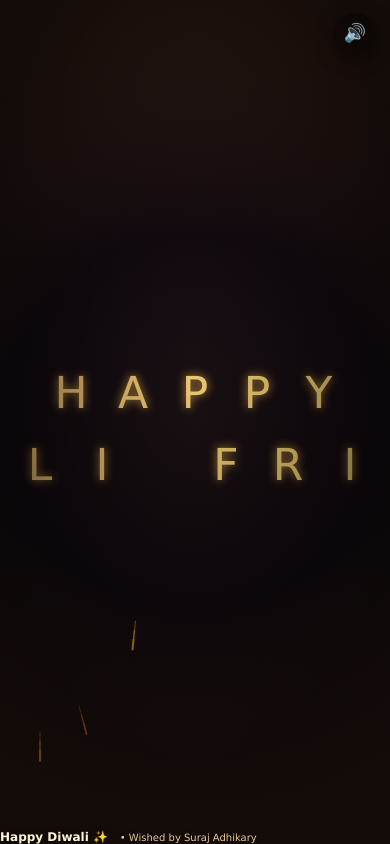
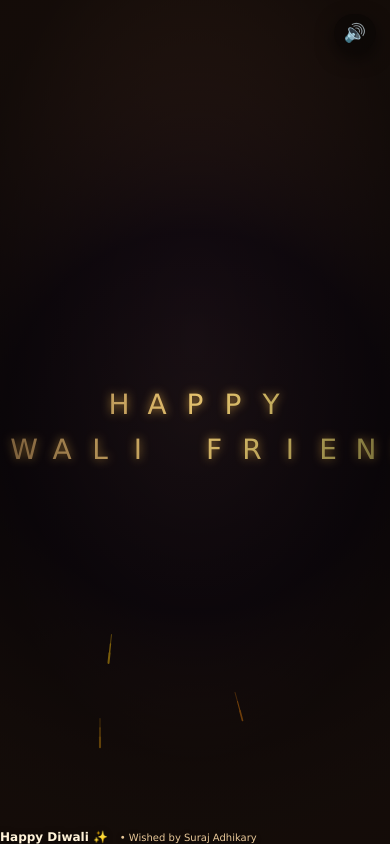
Before and after one commit to codewithsuraj33-sketch/HAPPY-DIWALI-FRIENDS, a plain HTML site: page index.html in a window 390 px wide. Drawn offline with Linux system fonts and the light colour scheme.

Commit message:
second commit

```diff
--- a/script.js
+++ b/script.js
@@ -187,6 +187,17 @@
     ctx.setTransform(1,0,0,1,0,0);
     ctx.scale(DPR, DPR);
     w = cssW; h = cssH; hw = w/2; hh = h/2;
+
+    if (w < 768) { // Mobile devices
+        opts.charSize = 28;
+        opts.charSpacing = 38;
+        opts.lineHeight = 45;
+    } else { // Desktop
+        opts.charSize = 44;
+        opts.charSpacing = 62;
+        opts.lineHeight = 72;
+    }
+
     ctx.font = opts.charSize + 'px Verdana';
     const longest = Math.max.apply(null, opts.strings.map(function(s){ return s.length; }));
     calc.totalWidth = opts.charSpacing * longest;
```
Also changed, not shown: stylee.css (line endings or trailing spaces).
